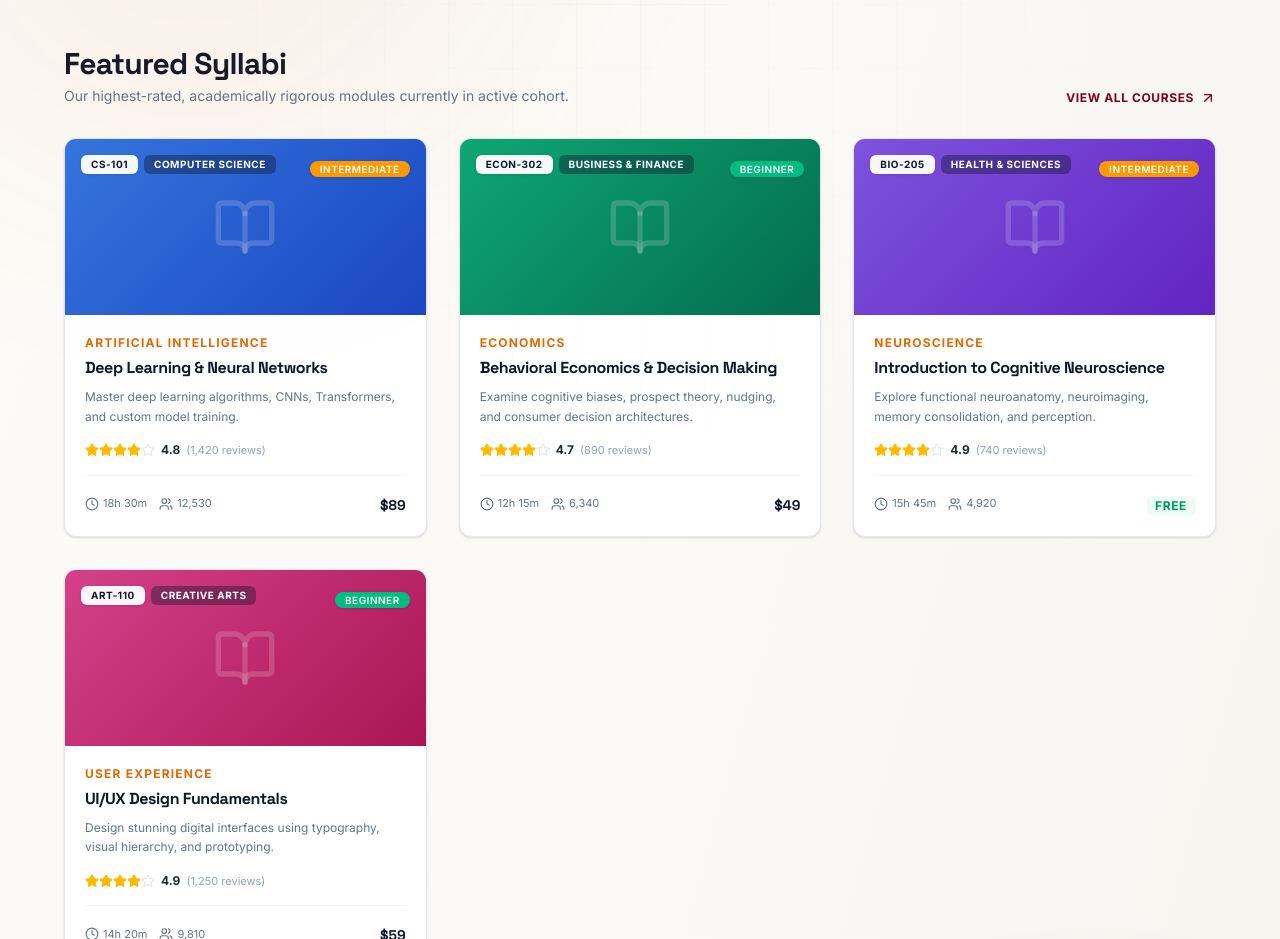
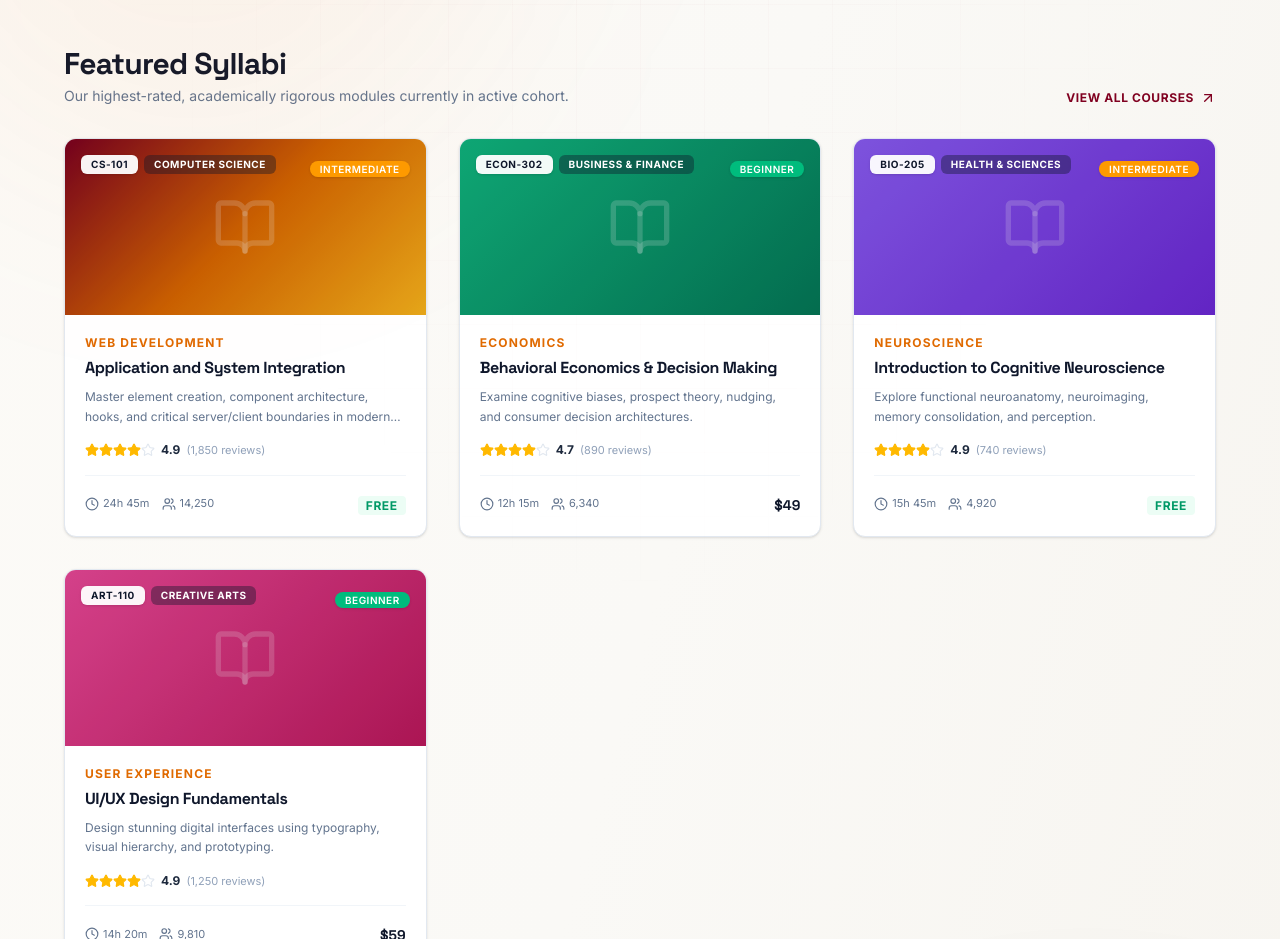
Before and after one commit to romelmejos/APSI-Hub, a React (Vite) app: page / in a window 1280 px wide. Shown: the part 1660-2599 px from the top of the page. Built offline with nearby package versions, Linux system fonts and the light colour scheme.

Commit message:
feat: update CS-101 course and fix CI workflow
- Replace Deep Learning course with Application and System Integration curriculum.
- Correct node-version key in deployment workflow configuration.
- Truncate package-lock.json.

```diff
--- a/src/data/courses.ts
+++ b/src/data/courses.ts
@@ -8,99 +8,202 @@ import { Course } from "../types";
 export const COURSES: Course[] = [
   {
     id: "CS-101",
-    title: "Deep Learning & Neural Networks",
-    subtitle: "Master deep learning algorithms, CNNs, Transformers, and custom model training.",
+    title: "Application and System Integration",
+    subtitle: "Master element creation, component architecture, hooks, and critical server/client boundaries in modern React & Next.js.",
     category: "Computer Science",
-    subcategory: "Artificial Intelligence",
+    subcategory: "Web Development",
     difficulty: "Intermediate",
-    duration: "18h 30m",
-    durationHours: 18.5,
-    rating: 4.8,
-    reviewsCount: 1420,
-    enrolledStudents: 12530,
-    price: 89,
-    image: "linear-gradient(135deg, #3b82f6 0%, #1d4ed8 100%)", // Blue gradient
+    duration: "24h 45m",
+    durationHours: 24.75,
+    rating: 4.9,
+    reviewsCount: 1850,
+    enrolledStudents: 14250,
+    price: 0,
+    image: "linear-gradient(135deg, #800020 0%, #E06A00 50%, #FFB81C 100%)", // HAU Crimson-Orange-Gold gradient
     instructor: {
       id: "inst-1",
-      name: "Dr. Andrew Lin",
-      title: "Professor of Artificial Intelligence at Stanford",
-      bio: "Dr. Andrew Lin is a pioneer in neural network research. He has worked with leading tech institutions and published over 50 papers on deep learning, computer vision, and transformers.",
+      name: "Prof. Romel Mejos",
+      title: "Senior Lecturer in Web Engineering at HAU School of Computing",
+      bio: "Prof. Romel Mejos is a seasoned systems architect and front-end specialist. He designs industry-ready curricula for the Holy Angel University School of Computing and advises student developers on enterprise React integration.",
       avatar: "https://images.unsplash.com/photo-1507003211169-0a1dd7228f2d?auto=format&fit=crop&q=80&w=120",
       rating: 4.9,
-      coursesCount: 4,
-      studentsCount: 142000
+      coursesCount: 3,
+      studentsCount: 24800
     },
-    overview: "This course offers a rigorous mathematical and practical introduction to modern deep learning models. Starting from artificial neurons, we build our way up to multi-layer perceptrons, convolutional networks for visual processing, recurrent units for sequential text data, and the state-of-the-art transformer architectures underlying today's generative AI models. You will implement training loops from scratch and use industry standard frameworks.",
+    overview: "This course highlights the latest techniques for building robust React applications from the ground up. Students will master element creation, component architecture, and the strategic application of React Hooks. The curriculum covers essential modern tooling, including Vite and Next.js, while exploring critical distinctions between Server and Client Components. By the conclusion of this course, the student will possess the skills to initiate scalable projects and contribute effectively to enterprise-level React codebases with a focus on performance and maintainability.",
     outcomes: [
-      "Understand the deep mathematical foundations of backpropagation and gradient descent.",
-      "Build, train, and deploy custom Convolutional Neural Networks (CNNs) for computer vision.",
-      "Understand Transformer architectures, self-attention mechanisms, and NLP workflows.",
-      "Diagnose training bottlenecks (overfitting, vanishing gradients) using standard visual metrics."
+      "Develop dynamic user interfaces using React components, JSX syntax, and props to manage dynamic data.",
+      "Utilize modern state management techniques in React using useState and useReducer hooks.",
+      "Implement and manage side effects in React applications using the useEffect hook.",
+      "Set up and configure React projects using Vite and Next.js frameworks to streamline setup.",
+      "Create file-based App Router structures in Next.js to build server-rendered multi-page applications.",
+      "Fetch and render REST API data asynchronously in React components with custom Fetch hooks.",
+      "Design and implement Next.js Server Actions to execute secure data mutations and submissions.",
+      "Build responsive, eye-safe user interfaces with integrated Tailwind CSS utilities.",
+      "Determine boundaries between React Server Components and Client Components to optimize load speeds."
     ],
     curriculum: [
       {
         id: "cs-m1",
-        title: "Module 1: Foundations of Deep Learning",
+        title: "Module 1: Introduction & React Fundamentals",
         lessons: [
           {
             id: "cs-l1",
-            title: "1.1 Introduction to Deep Learning & Artificial Neurons",
-            duration: "15:45",
-            durationSeconds: 945,
+            title: "1.1 Introduction to React and Workspace Setup",
+            duration: "14:20",
+            durationSeconds: 860,
             videoUrl: "https://www.w3schools.com/html/mov_bbb.mp4",
-            description: "Explore the biological inspiration of deep learning, the anatomy of an artificial neuron, and how activation functions introduce non-linearity into complex model networks."
+            description: "Understand the core purpose of React in building modern interactive UIs. Setup your local environment or standard web container using GitHub Codespaces, and configure VS Code for development."
           },
           {
             id: "cs-l2",
-            title: "1.2 Understanding Forward and Backpropagation",
-            duration: "24:12",
-            durationSeconds: 1452,
+            title: "1.2 How React Works Under the Hood & React Compiler",
+            duration: "18:45",
+            durationSeconds: 1125,
             videoUrl: "https://www.w3schools.com/html/mov_bbb.mp4",
-            description: "Step-by-step breakdown of how data moves forward in a network, how prediction error is calculated, and how gradient descent updates model weights via the chain rule."
+            description: "Deconstruct the Virtual DOM reconciliation, fiber nodes, and the brand-new React compiler. See how React optimizes renders automatically."
           },
           {
             id: "cs-l3",
-            title: "1.3 Activation Functions & Loss Functions",
-            duration: "18:20",
-            durationSeconds: 1100,
+            title: "1.3 Setting Up Chrome Development and Diagnostics Tools",
+            duration: "12:10",
+            durationSeconds: 730,
             videoUrl: "https://www.w3schools.com/html/mov_bbb.mp4",
-            description: "Deep dive into Sigmoid, Tanh, ReLU, and Softmax activation functions, and choosing the right loss function (Cross-Entropy, MSE) for different problem domains."
+            description: "Install and utilize the Chrome React Developer Tools. Learn to audit component trees, inspect state histories, and detect stale renders."
           }
         ]
       },
       {
         id: "cs-m2",
-        title: "Module 2: Convolutional Neural Networks (CNNs)",
+        title: "Module 2: React Elements & JSX Architecture",
         lessons: [
           {
             id: "cs-l4",
-            title: "2.1 Spatial Hierarchy & Convolution Operations",
-            duration: "22:15",
-            durationSeconds: 1335,
+            title: "2.1 Initializing a Project with Vite",
+            duration: "16:30",
+            durationSeconds: 990,
             videoUrl: "https://www.w3schools.com/html/mov_bbb.mp4",
-            description: "Learn how the convolution operation acts as a local feature detector, why spatial weight sharing is efficient, and how image filters capture edges, shapes, and patterns."
+            description: "Say goodbye to script tags. Initialize a clean, highly optimized React and TypeScript project using the ultra-fast Vite bundler."
           },
           {
             id: "cs-l5",
-            title: "2.2 Max Pooling, Padding, and Strides",
-            duration: "17:40",
-            durationSeconds: 1060,
+            title: "2.2 Creating React Elements & JSX Syntax",
+            duration: "21:15",
+            durationSeconds: 1275,
             videoUrl: "https://www.w3schools.com/html/mov_bbb.mp4",
-            description: "Master hyperparameter tuning in CNN layers: how padding controls boundary leakage, strides affect feature map downsampling, and pooling improves spatial invariance."
+            description: "Deconstruct the JSX transpiler. Learn how HTML-like syntax gets converted to standard React element nodes, and write valid JSX templates."
+          },
+          {
+            id: "cs-l6",
+            title: "2.3 Destructuring Component Properties & defaultProps",
+            duration: "15:40",
+            durationSeconds: 940,
+            videoUrl: "https://www.w3schools.com/html/mov_bbb.mp4",
+            description: "Master clean variable passing. Use ES6 destructuring to extract props smoothly, implement defaults, and enforce component modularity."
           }
         ]
       },
       {
         id: "cs-m3",
-        title: "Module 3: Modern NLP & Transformers",
+        title: "Module 3: React Components & Data Mutations",
         lessons: [
           {
-            id: "cs-l6",
-            title: "3.1 Self-Attention and the Transformer Revolution",
-            duration: "30:10",
-            durationSeconds: 1810,
+            id: "cs-l7",
+            title: "3.1 React Components: Getting Started & JSON Imports",
+            duration: "24:50",
+            durationSeconds: 1490,
             videoUrl: "https://www.w3schools.com/html/mov_bbb.mp4",
-            description: "Analyze the core self-attention mechanism: calculating Query, Key, and Value vectors, multi-head attention blocks, and how they solve sequential dependency issues."
+            description: "Build your first nested sub-component, pass structural attributes, and import static JSON arrays as live local variables."
+          },
+          {
+            id: "cs-l8",
+            title: "3.2 Dynamic Sort and Search Utilities",
+            duration: "22:30",
+            durationSeconds: 1350,
+            videoUrl: "https://www.w3schools.com/html/mov_bbb.mp4",
+            description: "Create responsive text search boxes. Bind inputs to component state, filter list displays dynamically, and apply conditional CSS styles."
+          },
+          {
+            id: "cs-l9",
+            title: "3.3 Mutating Datasets & Lifecycle Events",
+            duration: "28:10",
+            durationSeconds: 1690,
+            videoUrl: "https://www.w3schools.com/html/mov_bbb.mp4",
+            description: "Master client-side additions and deletions. Safely purge array indexes, handle form submissions, and refresh lists reactively."
+          }
+        ]
+      },
+      {
+        id: "cs-m4",
+        title: "Module 4: React Hooks In-Depth",
+        lessons: [
+          {
+            id: "cs-l10",
+            title: "4.1 State Management: useState & useReducer",
+            duration: "26:40",
+            durationSeconds: 1600,
+            videoUrl: "https://www.w3schools.com/html/mov_bbb.mp4",
+            description: "Master simple and complex state lifecycles. Learn when to use standard useState counters versus dispatching descriptive useReducer actions."
+          },
+          {
+            id: "cs-l11",
+            title: "4.2 Side Effects: useEffect & cleanup functions",
+            duration: "22:15",
+            durationSeconds: 1335,
+            videoUrl: "https://www.w3schools.com/html/mov_bbb.mp4",
+            description: "Synchronize component renders with external systems. Manage REST API fetches, handle dependency variables, and clean up active event subscriptions."
+          },
+          {
+            id: "cs-l12",
+            title: "4.3 Advanced Hooks: useRef, useContext, & Custom Hooks",
+            duration: "32:10",
+            durationSeconds: 1930,
+            videoUrl: "https://www.w3schools.com/html/mov_bbb.mp4",
+            description: "Create reusable business logic. Write your own custom stateful hooks (useFetch), reference direct DOM nodes with useRef, and trigger context provider states."
+          }
+        ]
+      },
+      {
+        id: "cs-m5",
+        title: "Module 5: Next.js & React Server Components (RSC)",
+        lessons: [
+          {
+            id: "cs-l13",
+            title: "5.1 Introduction to Next.js App Router",
+            duration: "19:50",
+            durationSeconds: 1190,
+            videoUrl: "https://www.w3schools.com/html/mov_bbb.mp4",
+            description: "Set up modern Next.js. Explore the folder structure, understand server-side generation (SSG), and configure multi-page routes via file names."
+          },
+          {
+            id: "cs-l14",
+            title: "5.2 Server vs. Client Component Boundaries",
+            duration: "25:30",
+            durationSeconds: 1530,
+            videoUrl: "https://www.w3schools.com/html/mov_bbb.mp4",
+            description: "Eliminate shipping heavy client bundles. Understand why Next.js defaults to Server Components, and flag client interactivity boundaries using the 'use client' directive."
+          }
+        ]
+      },
+      {
+        id: "cs-m6",
+        title: "Module 6: Asynchronous Next.js & Server Actions",
+        lessons: [
+          {
+            id: "cs-l15",
+            title: "6.1 Asynchronous Data Fetching on the Server",
+            duration: "23:40",
+            durationSeconds: 1420,
+            videoUrl: "https://www.w3schools.com/html/mov_bbb.mp4",
+            description: "Load databases directly inside your page templates. Master async/await fetch calls in Server Components to bypass client API routing layers."
+          },
+          {
+            id: "cs-l16",
+            title: "6.2 Next.js Server Actions & Form Security",
+            duration: "27:10",
+            durationSeconds: 1630,
+            videoUrl: "https://www.w3schools.com/html/mov_bbb.mp4",
+            description: "Secure data mutations. Implement standard HTML form handlers connected to back-end server functions, enabling rapid inserts without REST gateways."
           }
         ]
       }
@@ -111,15 +214,15 @@ export const COURSES: Course[] = [
         studentName: "Liam Carter",
         avatar: "https://images.unsplash.com/photo-1539571696357-5a69c17a67c6?auto=format&fit=crop&q=80&w=80",
         rating: 5,
-        comment: "Excellent theoretical clarity and practical notebooks! Dr. Andrew explains the backpropagation mathematics better than any textbook I have ever read. Truly a top-tier course.",
+        comment: "Excellent theoretical clarity and practical workspace! Prof. Romel explains the transition from React state to server actions beautifully. This makes Next.js incredibly approachable.",
         date: "2026-06-15"
       },
       {
         id: "rev-2",
         studentName: "Chloe Davenport",
         avatar: "https://images.unsplash.com/photo-1494790108377-be9c29b29330?auto=format&fit=crop&q=80&w=80",
-        rating: 4,
-        comment: "Very challenging but extremely rewarding. The programming exercises helped me build my own transformer network from scratch. Highly recommend to all CS students.",
+        rating: 5,
+        comment: "I love the curriculum's structure! The explanation of Server and Client Components solved so many architectural questions I had. The final project helped me build an enterprise-level portfolio.",
         date: "2026-05-28"
       }
     ],
```
Also changed, not shown: 1 other file (tests, documents, lock files or other folders).
